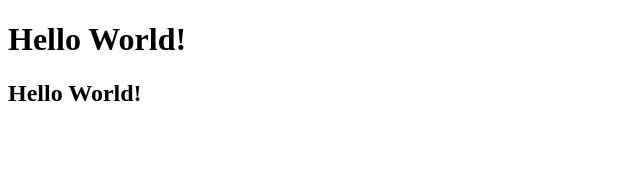
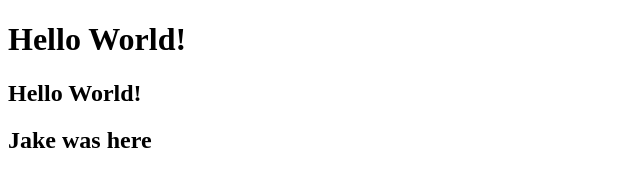
Before and after one commit to thupercarl/donut, a plain HTML site: page index.html in a window 1280 px wide. Shown: the whole page, without its empty margins (0-640 px from the left). Drawn offline with Linux system fonts and the light colour scheme.

Commit message:
Breaking Git

```diff
--- a/index.html
+++ b/index.html
@@ -10,5 +10,7 @@
 <body>
     <h1>Hello World!</h1>
     <h2>Hello World!</h2>
+
+    <h2>Jake was here</h2>
 </body>
 </html>
```
